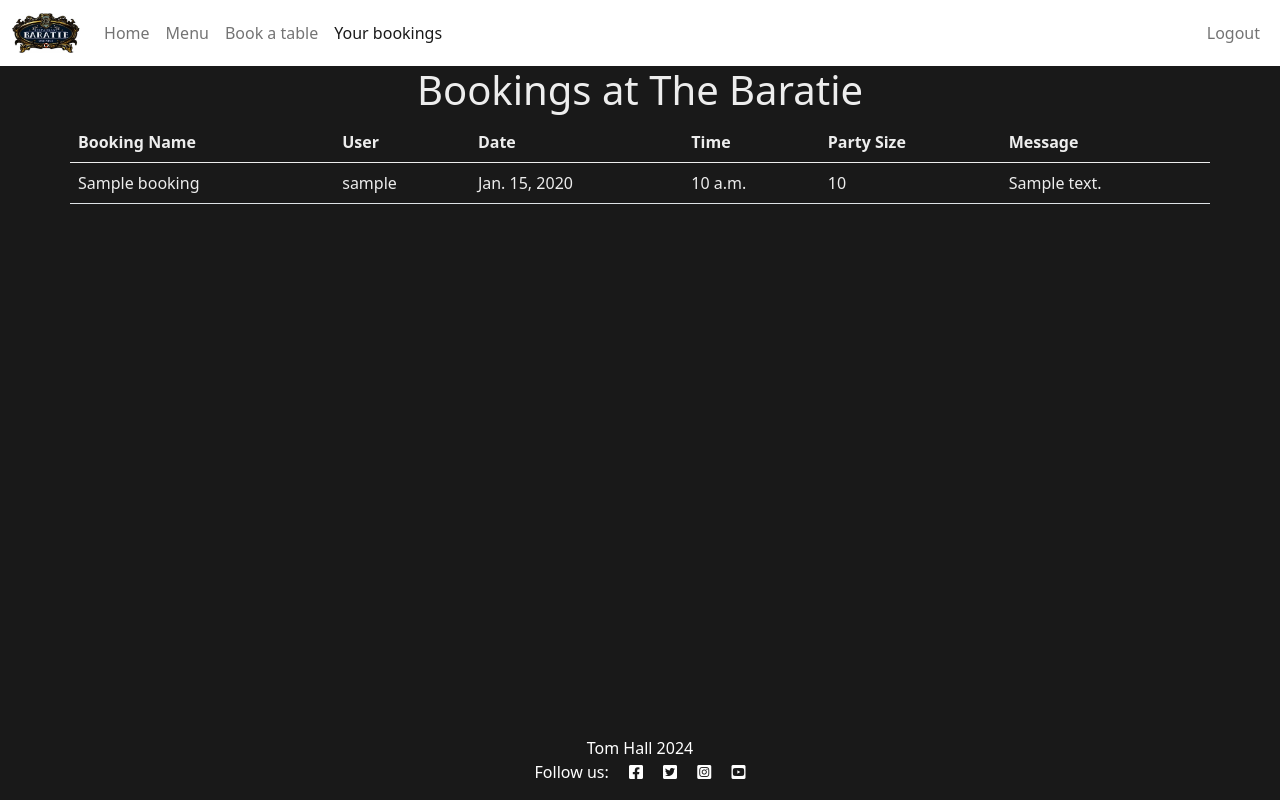
After one commit to tomhall82/baratie-booking, a Django app: page /book/my-bookings/ in a window 1280 px wide. The commit adds this page. Run offline with Django 4.2, Linux system fonts and the light colour scheme; a user stored in the database is signed in; tables that the repository leaves empty hold one stand-in row (values such as "Sample post").

Commit message:
added booking_list to enable users to view bookings

```diff
--- /dev/null
+++ b/book/templates/booking_list.html
@@ -0,0 +1,34 @@
+{% extends "base.html" %}
+
+{% block content %}
+<h1 class="text-center">Bookings at The Baratie</h1>
+
+{% if bookings %}
+<table class="container table">
+    <thead>
+        <tr>
+            <th>Booking Name</th>
+            <th>User</th>
+            <th>Date</th>
+            <th>Time</th>
+            <th>Party Size</th>
+            <th>Message</th>
+        </tr>
+    </thead>
+    <tbody>
+        {% for booking in bookings %}
+        <tr>
+            <td>{{ booking.booking_name }}</td>
+            <td>{{ booking.user }}</td>
+            <td>{{ booking.booking_date }}</td>
+            <td>{{ booking.booking_time }}</td>
+            <td>{{ booking.party_size }}</td>
+            <td>{{ booking.booking_message }}</td>
+        </tr>
+        {% endfor %}
+    </tbody>
+</table>
+{% else %}
+<p>You don't have any bookings yet.</p>
+{% endif %}
+{% endblock %}
--- a/book/urls.py
+++ b/book/urls.py
@@ -1,8 +1,9 @@
 from django.urls import path
-from .views import BookingCreateView
+from .views import BookingCreateView, BookingListView
 from django.views.generic import TemplateView
 
 urlpatterns = [
     path('book/', BookingCreateView.as_view(), name='book'),
     path('booking-success/', TemplateView.as_view(template_name="booking_success.html"), name='booking_success'),
+    path('my-bookings/', BookingListView.as_view(), name='booking_list'),
 ]
--- a/book/views.py
+++ b/book/views.py
@@ -1,6 +1,6 @@
 from django.urls import reverse_lazy
 from django.contrib import messages
-from django.views.generic import CreateView
+from django.views.generic import CreateView, ListView
 from .models import Booking
 from .forms import BookingForm
 from django.contrib.auth.mixins import LoginRequiredMixin
@@ -22,3 +22,13 @@ class BookingCreateView(LoginRequiredMixin, CreateView):
         # If the form is invalid, show an error message
         messages.error(self.request, 'Please correct the errors below.')
         return super().form_invalid(form)
+
+# List view to show all bookings for the logged-in user
+class BookingListView(LoginRequiredMixin, ListView):
+    model = Booking
+    template_name = 'booking_list.html'
+    context_object_name = 'bookings'
+
+    def get_queryset(self):
+        # Filter bookings by the logged-in user
+        return Booking.objects.filter(user=self.request.user).order_by('booking_date')
--- a/static/css/style.css
+++ b/static/css/style.css
@@ -30,6 +30,10 @@ body {
 }
 
 .owners {
-    max-width: 300px;
-    max-height: 500px;
+    max-width: 50vw;
+    max-height: 80vh;
 }
+
+.table {
+    color: #EDEDED;
+}
--- a/templates/base.html
+++ b/templates/base.html
@@ -3,6 +3,7 @@
 {% url 'home' as home_url %}
 {% url 'menu' as menu_url %}
 {% url 'book' as book_url %}
+{% url 'booking_list' as booking_list_url %}
 {% url 'account_login' as login_url %}
 {% url 'account_signup' as signup_url %}
 {% url 'account_logout' as logout_url %}
@@ -58,6 +59,12 @@
                         <a class="nav-link {% if request.path == book_url %}active{% endif %}" aria-current="page"
                             href="{% url 'book' %}">Book a table</a>
                     </li>
+                    {% if user.is_authenticated %}
+                    <li class="nav-item">
+                        <a class="nav-link {% if request.path == booking_list_url %}active{% endif %}"
+                            aria-current="page" href="{% url 'booking_list' %}">Your bookings</a>
+                    </li>
+                    {% endif %}
                 </ul>
                 <ul class="navbar-nav ms-auto mb-2 mb-lg-0">
                     {% if user.is_authenticated %}
```
